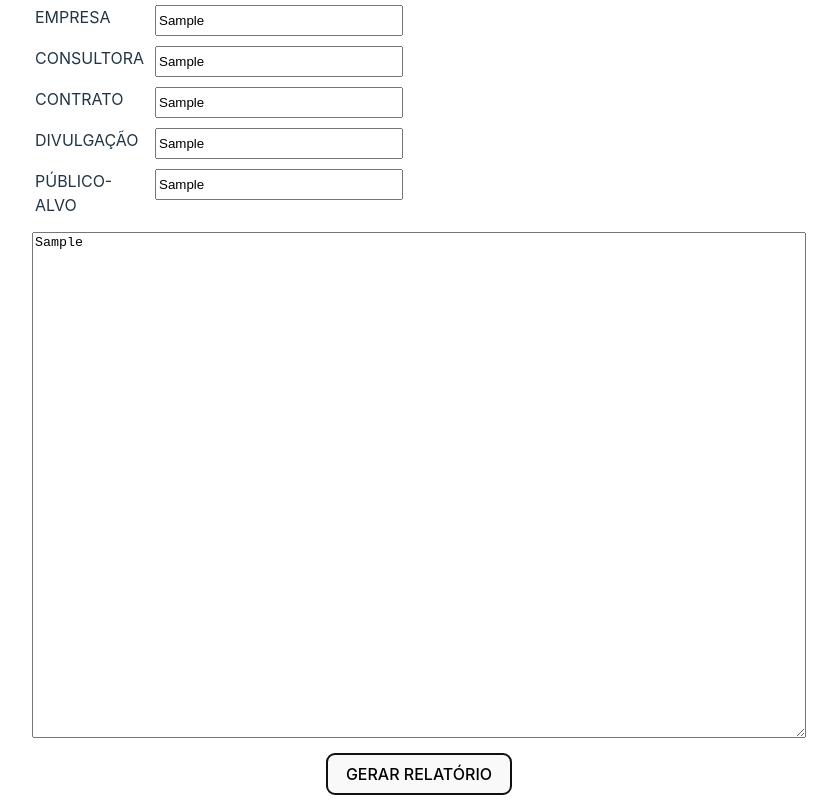
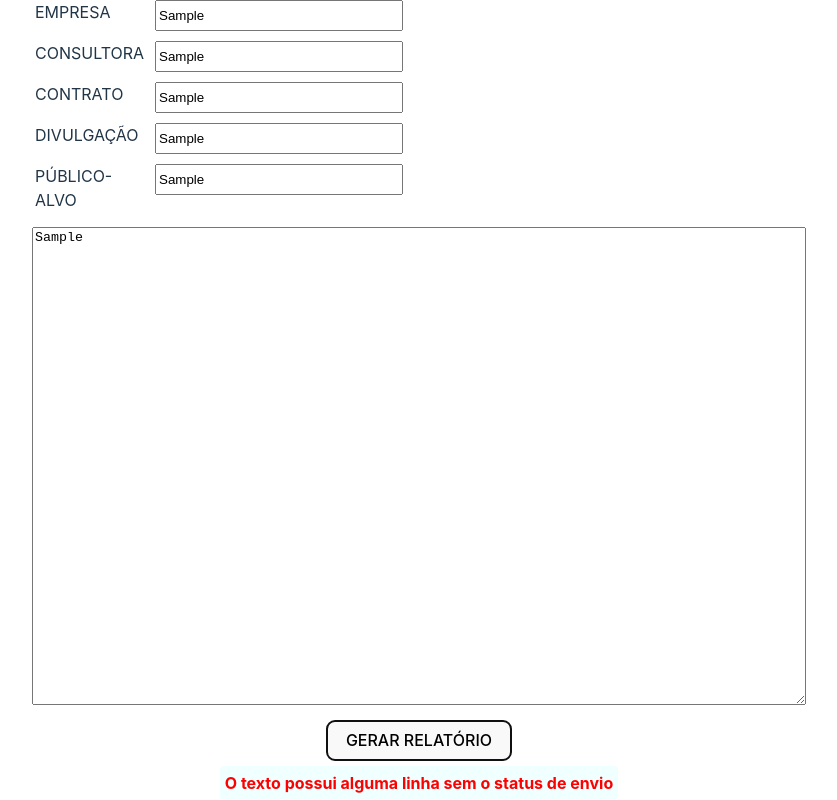
Before and after one commit to LucasZuquetto/gerador-relatorios-front, a React (Vite) app: page / in a window 1280 px wide. Both pictures are taken after typing "Sample", "Sample", "Sample", "Sample", "Sample", "Sample" into the empty fields and a click on the button "GERAR RELATÓRIO". Shown: the whole page, without its empty margins (221-1058 px from the left). Built offline with nearby package versions, Linux system fonts and the light colour scheme; no server answers.

Commit message:
handle errors

```diff
--- a/src/App.css
+++ b/src/App.css
@@ -28,3 +28,11 @@ div > div{
 label{
   width: 110px;
 }
+span{
+  color: red;
+  font-weight: bold;
+  background-color: azure;
+  padding: 5px;
+  margin-top: 5px;
+  border-radius: 4px;
+}
--- a/src/App.jsx
+++ b/src/App.jsx
@@ -2,16 +2,18 @@ import { useState } from "react";
 import "./App.css";
 import axios from "axios";
 
-// const url = "http://localhost:3000"
+// const url = "http://localhost:3000";
 const url = "https://gerador-relatorios-back.onrender.com"
 
 function App() {
-   const [customersData, setCustomersData] = useState('');
-   const [empresa, setEmpresa] = useState('');
-   const [consultora, setConsultora] = useState('');
-   const [contrato, setContrato] = useState('');
-   const [divulgação, setDivulgação] = useState('');
-   const [publico, setPublico] = useState('');
+   const [error, setError] = useState("");
+   const [isLoading, setIsLoading] = useState(false);
+   const [customersData, setCustomersData] = useState("");
+   const [empresa, setEmpresa] = useState("");
+   const [consultora, setConsultora] = useState("");
+   const [contrato, setContrato] = useState("");
+   const [divulgação, setDivulgação] = useState("");
+   const [publico, setPublico] = useState("");
 
    function handleChange(e, setValue) {
       setValue(e.target.value);
@@ -19,8 +21,10 @@ function App() {
 
    function handleSubmit(e) {
       e.preventDefault();
+      const objetos = [];
+      try {
+         setIsLoading(true);
          const linhas = customersData.trim().split("\n");
-      const objetos = [];
          linhas.forEach(function (linha) {
             const colunas = linha.split("\t");
             if (colunas[colunas.length - 1] === "ENVIADO") {
@@ -32,7 +36,7 @@ function App() {
                   apresentamosNao: "",
                };
                objetos.push(objeto);
-         } else {
+            } else if (colunas[colunas.length - 1] === "INVÁLIDO") {
                const objeto = {
                   profissionais: colunas[0],
                   endereço: colunas[2],
@@ -41,8 +45,17 @@ function App() {
                   apresentamosNao: "EM ANDAMENTO",
                };
                objetos.push(objeto);
+            } else {
+               setError("O texto possui alguma linha sem o status de envio");
+               throw "status de envio incorreto";
             }
          });
+      } catch (error) {
+         setIsLoading(false);
+         console.log(error);
+         return;
+      }
+
       console.log({
          dados: objetos,
          header: {
@@ -71,10 +84,16 @@ function App() {
          )
          .then((res) => {
             console.log(res.data);
+            setError("");
             const file = new Blob([res.data], { type: "application/pdf" });
             const fileURL = URL.createObjectURL(file);
             window.open(fileURL);
-         });
+         })
+         .catch((err) => {
+            console.error(err?.response?.statusText);
+            setError(err?.response?.statusText);
+         })
+         .finally(() => setIsLoading(false));
    }
 
    return (
@@ -86,6 +105,7 @@ function App() {
                   onChange={(e) => handleChange(e, setEmpresa)}
                   type="text"
                   placeholder="EMPRESA"
+                  maxLength={45}
                />
             </div>
             <div>
@@ -94,6 +114,7 @@ function App() {
                   onChange={(e) => handleChange(e, setConsultora)}
                   type="text"
                   placeholder="CONSULTORA"
+                  maxLength={40}
                />
             </div>
             <div>
@@ -102,6 +123,7 @@ function App() {
                   onChange={(e) => handleChange(e, setContrato)}
                   type="text"
                   placeholder="CONTRATO"
+                  maxLength={40}
                />
             </div>
             <div>
@@ -110,6 +132,7 @@ function App() {
                   onChange={(e) => handleChange(e, setDivulgação)}
                   type="text"
                   placeholder="DIVULGAÇÃO"
+                  maxLength={34}
                />
             </div>
             <div>
@@ -118,6 +141,7 @@ function App() {
                   onChange={(e) => handleChange(e, setPublico)}
                   type="text"
                   placeholder="PÚBLICO-ALVO"
+                  maxLength={100}
                />
             </div>
          </div>
@@ -125,7 +149,16 @@ function App() {
          <textarea
             onChange={(e) => handleChange(e, setCustomersData)}
          ></textarea>
-         <button type="submit">GERAR RELATÓRIO</button>
+         <button disabled={isLoading ? true : false} type="submit">
+            {isLoading ? "CARREGANDO..." : "GERAR RELATÓRIO"}
+         </button>
+         <span hidden={error === "" ? true : false}>
+            {error === "Payload Too Large"
+               ? "Relatório muito grande"
+               : error === "Unprocessable Entity"
+               ? "Texto no formato incorreto"
+               : error}
+         </span>
       </form>
    );
 }
```
Lines whose indentation alone changed are shown as unchanged.
